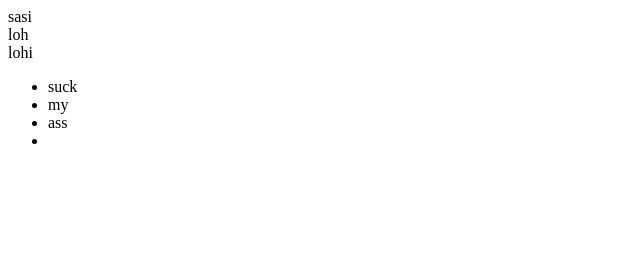
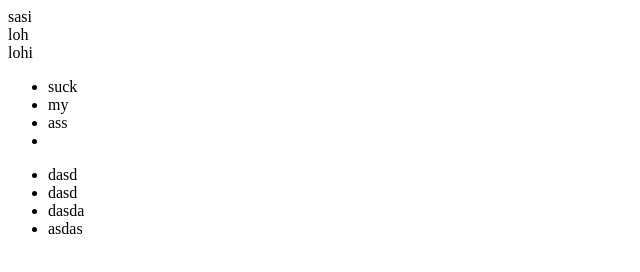
Before and after one commit to ReactGetRect/my-own-stuff, a plain HTML site: page bb/index.html in a window 1280 px wide. Shown: the whole page, without its empty margins (0-640 px from the left). Drawn offline with Linux system fonts and the light colour scheme.

Commit message:
added new

```diff
--- a/bb/index.html
+++ b/bb/index.html
@@ -7,3 +7,10 @@
     <li>ass</li>
     <li></li>
 </ul>
+
+<ul>
+    <li>dasd</li>
+    <li>dasd</li>
+    <li>dasda</li>
+    <li>asdas</li>
+</ul>
```
